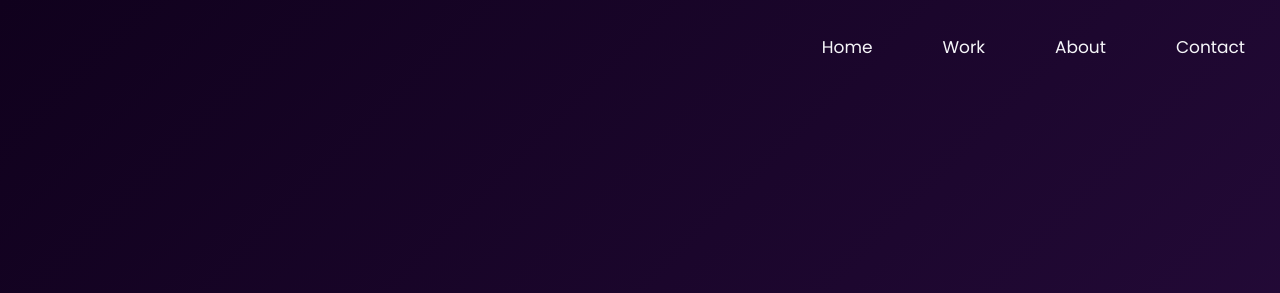
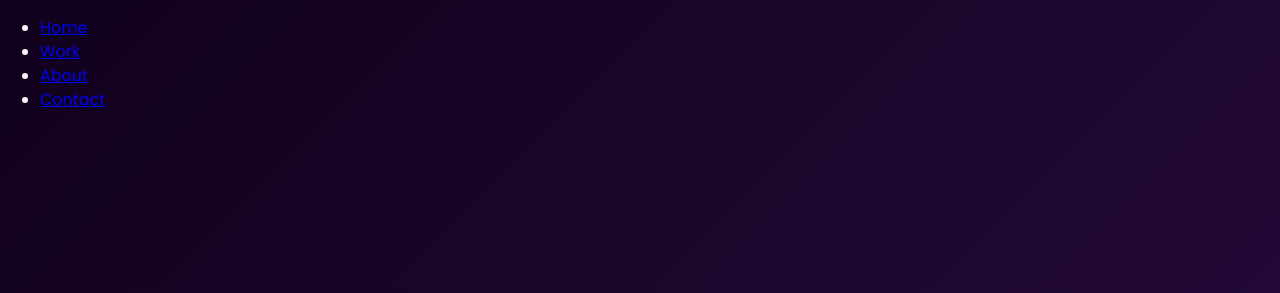
Before and after one commit to OGlamp/portfolio-page-v1, a plain HTML site: page index.html in a window 1280 px wide. Shown: the top 293 px of the page. Drawn offline with Linux system fonts and the light colour scheme.

Commit message:
Updated title and nav bar

```diff
--- a/index.html
+++ b/index.html
@@ -7,18 +7,26 @@
     <link rel="shortcut icon" href="img/TR11_2022.png" />
     <link rel="stylesheet" type="text/css" href="css/normalize.css" />
     <link rel="stylesheet" type="text/css" href="css/style.css" />
-    <title>Nick Lamparelli's Portfolio</title>
+    <title>Nick Lamparelli's Portfolio v1</title>
   </head>
   <body>
     <header class="page-header">
-      <nav class="main-navigation page-header_item">
-        <a href="index.html" role="menuitem">Home</a>
+      <nav>
+        <ul class="nav-list">
+          <li>
+            <a href="index.html" role="menuitem">Home</a>
+          </li>
 
-        <a href="work.html" role="menuitem">Work</a>
+          <li><a href="#work" role="menuitem">Work</a></li>
 
-        <a href="about.html" class="menuitem" role="menuitem">About</a>
+          <li>
+            <a href="#about" role="menuitem">About</a>
+          </li>
 
-        <a href="contact.html" role="menuitem">Contact</a>
+          <li>
+            <a href="#contact" role="menuitem">Contact</a>
+          </li>
+        </ul>
       </nav>
     </header>
 
```
